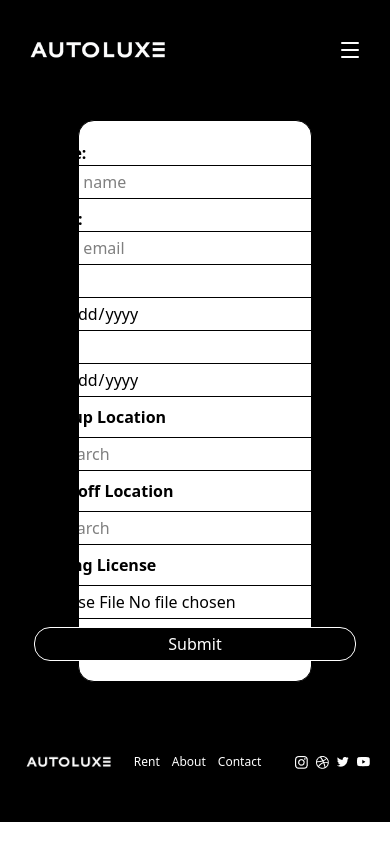
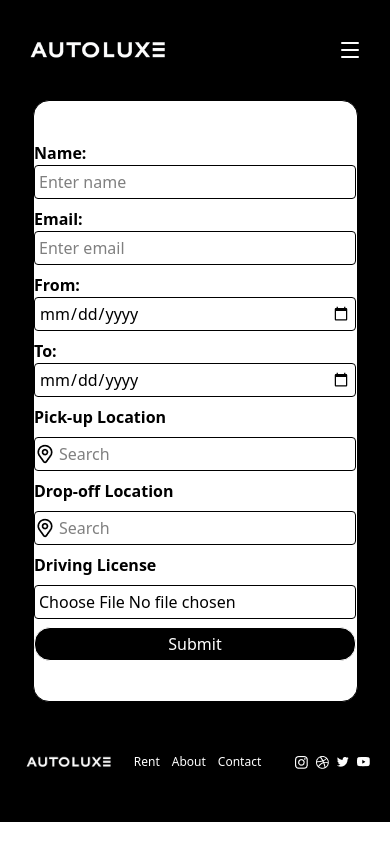
Before and after one commit to Tech-it-with-Billy/AutoLUXE, a React (Vite) app: page /booking-form in a window 390 px wide. Built offline with nearby package versions, Linux system fonts and the light colour scheme.

Commit message:
Fixing the hamburger overflow onto the background video

```diff
--- a/src/components/BookingForm.jsx
+++ b/src/components/BookingForm.jsx
@@ -8,9 +8,9 @@ function BookingForm() {
     return (
         <div>
             <NavBar />
-            <div className='flex justify-center items-center bg-black p-5 h-5/6'>
-                <div className='flex justify-center items-center bg-white border rounded-2xl p-5  w-4/6'>
-                    <form action="submit" className='flex flex-col gap-2'>
+            <div className='flex justify-center items-center bg-black h-5/6'>
+                <div className='flex justify-center items-center bg-white border rounded-2xl w-5/6 md:w-4/6'>
+                    <form action="submit" className='flex flex-col gap-2 m-5 p-5'>
                         <fieldset className='flex flex-col'>
                             <label htmlFor="name" className='font-semibold'>Name:</label>
                             <input
--- a/src/components/BookingSummary.jsx
+++ b/src/components/BookingSummary.jsx
@@ -7,7 +7,9 @@ import { Link } from 'react-router-dom';
 function BookingSummary() {
     return (
         <div className="flex flex-col min-h-screen">
-            <NavBar />
+            <div className='relative z-50'>
+                <NavBar />
+            </div>
             <div className='relative flex justify-center items-center h-screen w-full overflow-hidden'>
                 <video
                     autoPlay muted loop playsInline
@@ -16,7 +18,7 @@ function BookingSummary() {
                     Your browser does not support the video tag.
                 </video>
 
-                <div className="relative z-10 flex flex-col items-center justify-center w-4/6 rounded-2xl h-5/6 bg-black/20 text-black">
+                <div className="relative z-10 flex flex-col items-center justify-center w-4/6 rounded-2xl h-5/6 bg-white/40 text-black">
                     <h1 className="text-4xl text-center font-bold">Booking Summary</h1>
                     <p className="mt-4 text-lg font-bold">Confirm your details below</p>
                     <div>
```
